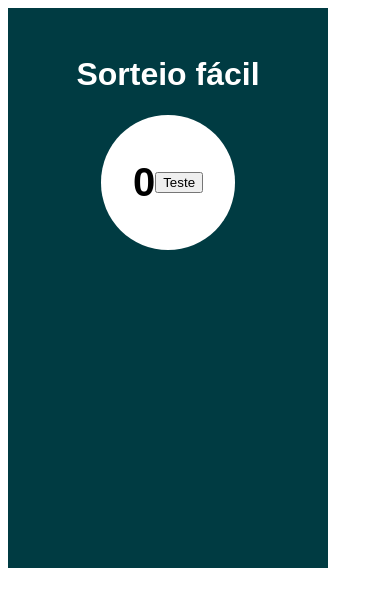
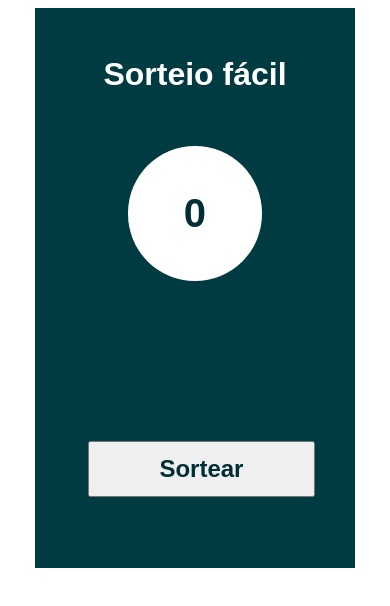
Before and after one commit to DevDemetrio/SorteirFacil, a React (Vite) app: page / in a window 390 px wide. Shown: the top 606 px of the page. Built offline with nearby package versions, Linux system fonts and the light colour scheme.

Commit message:
Parte funcional e visual do projeto concluída, falta melhorar a responsividade

```diff
--- a/src/App.jsx
+++ b/src/App.jsx
@@ -1,9 +1,22 @@
+
+import DrawButton from "./componets/DrawButton";
 import { Main } from "./componets/MainContainer/styled"
 import NumberCircle from "./componets/NumberCircle"
 import { Title } from "./componets/Title/styled"
+import React from 'react'
 
 
 function App() {
+  const [numberRandom, setNumberRandom] = React.useState(0);
+  const [drawNumber, setDrawNumber] = React.useState(false);
+
+
+    React.useEffect(() =>{
+      if(drawNumber){
+        {setNumberRandom(Math.floor(Math.random() * 100))}
+        setDrawNumber(false);
+      }
+    },[drawNumber])
 
   return (
     <>
@@ -11,7 +24,8 @@ function App() {
         <Title>
           Sorteio fácil
         </Title>
-        <NumberCircle />
+        <NumberCircle drawNumber={numberRandom}/>
+        <DrawButton onclick={() => setDrawNumber(true)}/>
       </Main>
     </>
   )
--- /dev/null
+++ b/src/componets/DrawButton/index.jsx
@@ -0,0 +1,13 @@
+import { Button } from "./styled"
+
+const DrawButton = ({onclick}) =>{
+  return(
+
+    <Button onClick={onclick}>
+      Sortear
+    </Button>
+  )
+}
+
+
+export default DrawButton
--- /dev/null
+++ b/src/componets/DrawButton/styled.jsx
@@ -0,0 +1,14 @@
+
+import styled from "styled-components";
+
+export const Button = styled.button`
+  width: 14.18rem;
+  height: 3.5rem;
+
+  margin-top: 10rem;
+
+  font-size: 24px;
+  font-weight: bold;
+  color: #002E35;
+
+`
--- a/src/componets/MainContainer/styled.js
+++ b/src/componets/MainContainer/styled.js
@@ -5,6 +5,9 @@ export const Main = styled.main`
   width: 20rem;
   height: 35rem;
 
+  margin-left: auto;
+  margin-right: auto;
+
   padding: 1.68rem 3.3125rem;
 
   background-color: #003B42;
--- a/src/componets/NumberCircle/index.jsx
+++ b/src/componets/NumberCircle/index.jsx
@@ -1,29 +1,15 @@
 import { NumberContainer, NumberSort } from "./styled"
 import React from 'react'
 
-const NumberCircle = () =>{
-
-  const [NumberRandom, setNumberRandom] = React.useState(0);
-  const [drawNumber, setDrawNumber] = React.useState(false);
-
-
-  React.useEffect(() =>{
-    if(drawNumber){
-      {setNumberRandom(Math.floor(Math.random() * 100))}
-      setDrawNumber(false);
-    }
-  },[drawNumber])
-
-
+const NumberCircle = ({drawNumber}) =>{
 
 
   return(
     <NumberContainer>
       <NumberSort>
-          {NumberRandom}
+          {drawNumber}
       </NumberSort>
 
-      <button onClick={() => setDrawNumber(true)}>Teste</button>
     </NumberContainer>
   )
 }
--- a/src/componets/NumberCircle/styled.js
+++ b/src/componets/NumberCircle/styled.js
@@ -4,8 +4,7 @@ export const NumberContainer = styled.div`
   width: 8.437rem;
   height: 8.437rem;
 
-  margin-left: auto;
-  margin-right: auto;
+  margin: 3.31rem auto 0 auto;
 
   display: flex;
   justify-content: center;
@@ -17,4 +16,6 @@ export const NumberContainer = styled.div`
 export const NumberSort = styled.span`
   font-size: 40px;
   font-weight: bold;
+
+  color: #002E35;
 `
```
